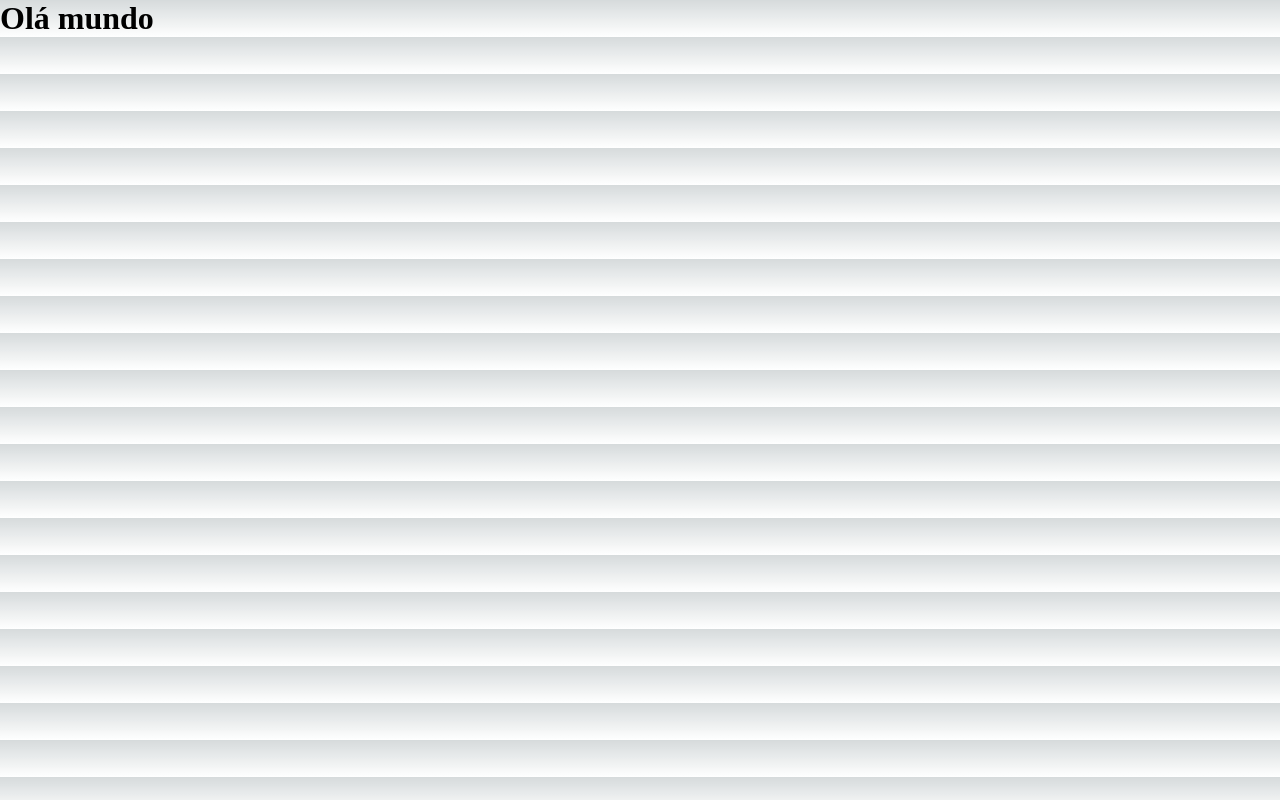
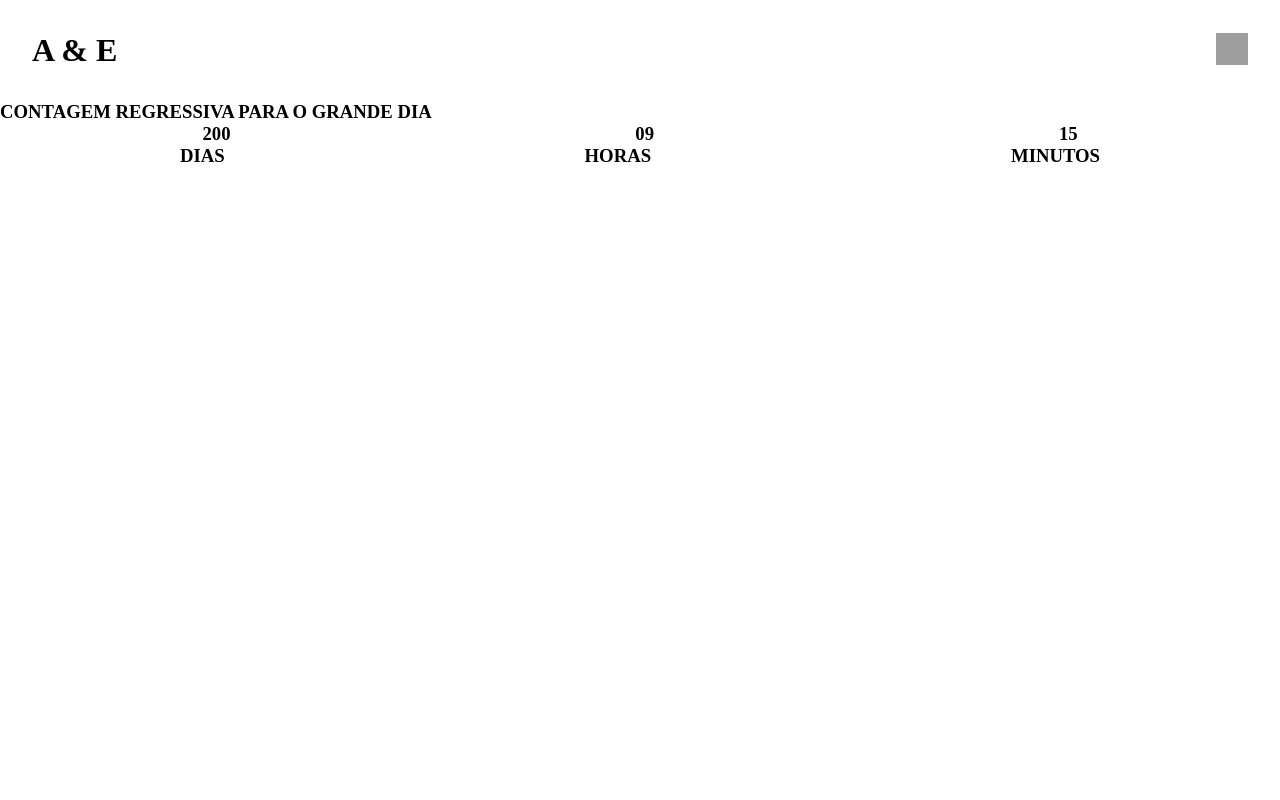
Before and after one commit to erikefernandes40/wedding-website, a Next.js app: page / in a window 1280 px wide. Built offline with nearby package versions, Linux system fonts and the light colour scheme; grey boxes are pictures that could not be loaded.

Commit message:
feat: adiciona parte da logo e coronometro

```diff
--- a/pages/index.tsx
+++ b/pages/index.tsx
@@ -1,9 +1,39 @@
-import { Inter } from 'next/font/google'
-
-const inter = Inter({ subsets: ['latin'] })
-
 export default function Home() {
   return (
-    <h1>Olá mundo</h1>
+    <>
+      <header>
+      <div className='logo'>
+        <h1>
+          A & E
+        </h1>
+      </div>
+      <div className='menu'>
+      <img src="https://cdn-icons-png.flaticon.com/512/3502/3502458.png" alt="menu" />
+      </div>
+    </header>
+
+    <section className="main-photo">
+      <div className="we-photo"></div>
+      <div className="text-photo"></div>
+    </section>
+
+    <section className="stopwatch">
+      <div className="regressive-count-text">
+        <h3>CONTAGEM REGRESSIVA PARA O GRANDE DIA</h3>
+      </div>
+      <div className="count-regressive-days">
+        <h3>200</h3>
+        <h3>09</h3>
+        <h3>15</h3>
+      </div>
+      <div className="time">
+        <h3>DIAS</h3>
+        <h3>HORAS</h3>
+        <h3>MINUTOS</h3>
+      </div>
+    </section>
+
+    </>
+
   )
 }
--- a/styles/globals.css
+++ b/styles/globals.css
@@ -1,43 +1,9 @@
 :root {
   --max-width: 1100px;
-  --border-radius: 12px;
   --font-mono: ui-monospace, Menlo, Monaco, 'Cascadia Mono', 'Segoe UI Mono',
     'Roboto Mono', 'Oxygen Mono', 'Ubuntu Monospace', 'Source Code Pro',
     'Fira Mono', 'Droid Sans Mono', 'Courier New', monospace;
 
-  --foreground-rgb: 0, 0, 0;
-  --background-start-rgb: 214, 219, 220;
-  --background-end-rgb: 255, 255, 255;
-
-  --primary-glow: conic-gradient(
-    from 180deg at 50% 50%,
-    #16abff33 0deg,
-    #0885ff33 55deg,
-    #54d6ff33 120deg,
-    #0071ff33 160deg,
-    transparent 360deg
-  );
-  --secondary-glow: radial-gradient(
-    rgba(255, 255, 255, 1),
-    rgba(255, 255, 255, 0)
-  );
-
-  --tile-start-rgb: 239, 245, 249;
-  --tile-end-rgb: 228, 232, 233;
-  --tile-border: conic-gradient(
-    #00000080,
-    #00000040,
-    #00000030,
-    #00000020,
-    #00000010,
-    #00000010,
-    #00000080
-  );
-
-  --callout-rgb: 238, 240, 241;
-  --callout-border-rgb: 172, 175, 176;
-  --card-rgb: 180, 185, 188;
-  --card-border-rgb: 131, 134, 135;
 }
 
 @media (prefers-color-scheme: dark) {
@@ -105,3 +71,29 @@ a {
     color-scheme: dark;
   }
 }
+
+header{
+  padding: 2rem;
+  display: flex;
+  align-items: center;
+  justify-content: space-between;
+}
+
+.logo{
+
+}
+
+.menu img {
+  width: 2rem;
+  height: 2rem;
+}
+
+.count-regressive-days {
+  display: flex;
+  justify-content: space-around;
+}
+
+.time {
+  display: flex;
+  justify-content: space-around;
+}
```
